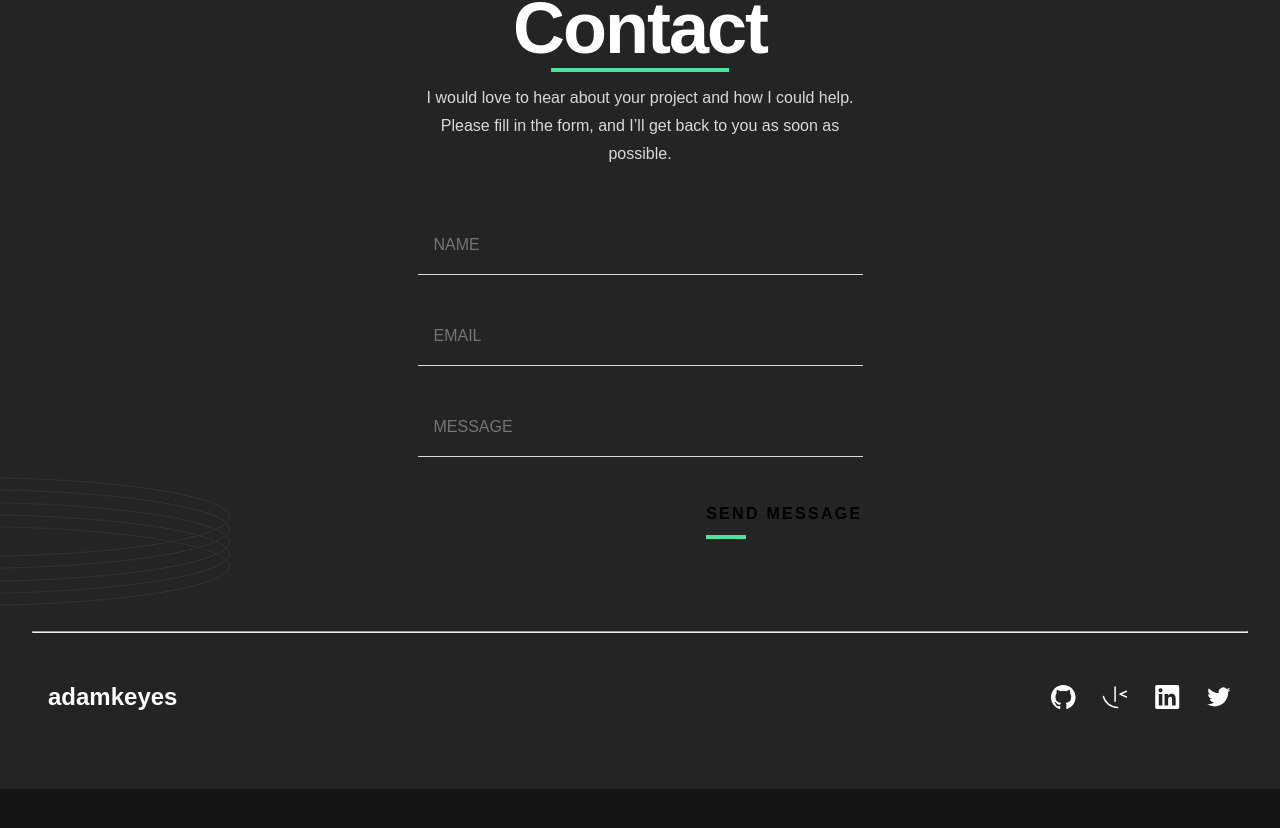
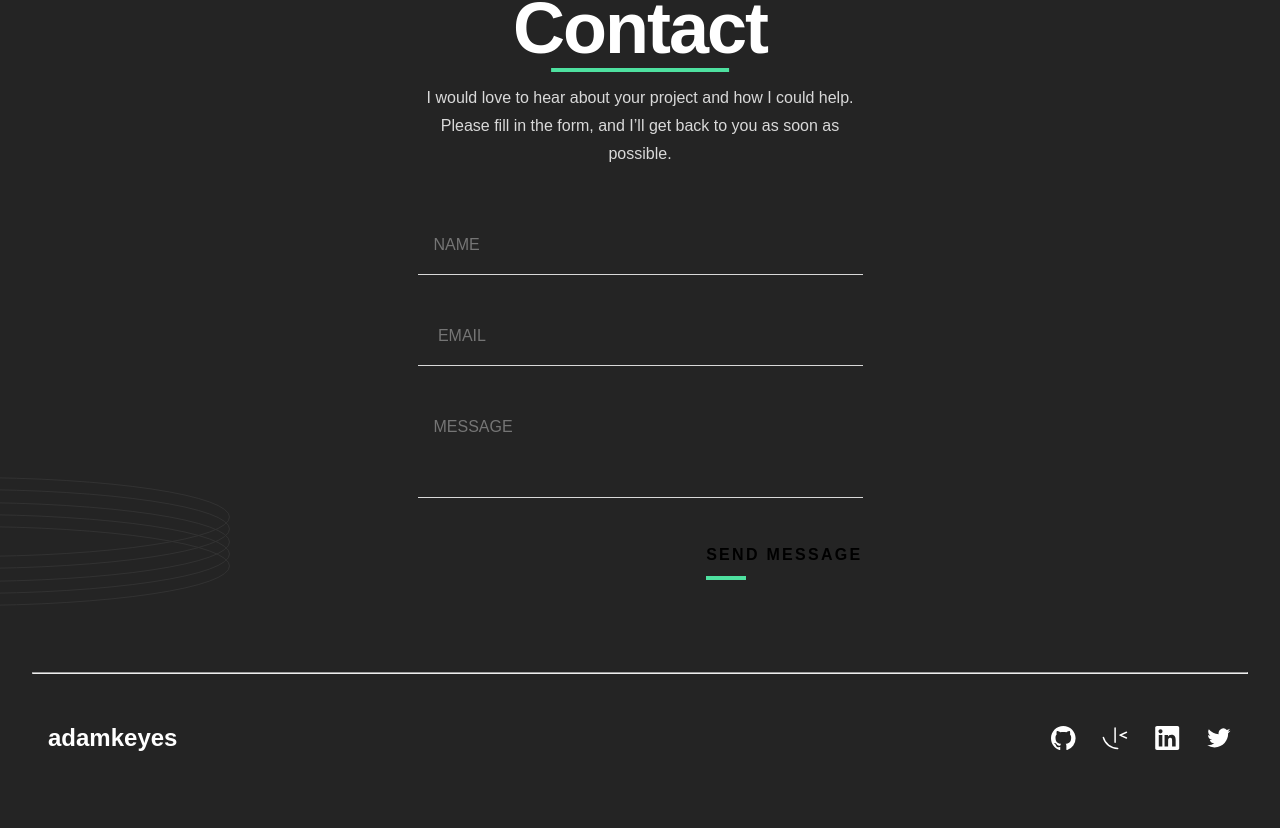
Before and after one commit to Hcmwebs/single-page-dev-portifolio, a React (Vite) app: page / in a window 1280 px wide. Shown: the part 3051-3879 px from the top of the page. Before the commit the page ends 3840 px from the top, so only its background shows below. Built offline with nearby package versions, Linux system fonts and the light colour scheme.

Commit message:
updated the functionality
Signed-off-by: Heze <64218603+Hcmwebs@users.noreply.github.com>

```diff
--- a/src/components/Form.jsx
+++ b/src/components/Form.jsx
@@ -1,6 +1,5 @@
 import React, { useState } from 'react'
-import { inputs } from '../data/Data'
-import { FormInput } from './index'
+import { CgDanger } from 'react-icons/cg'
 import {
 	StyledButton,
 	StyledForm,
@@ -9,21 +8,33 @@ import {
 } from '../styles'
 
 const Form = () => {
-	const [values, setValues] = useState({
+	const [contact, setContact] = useState({
 		name: '',
 		email: '',
 		message: '',
 	})
-	const [error, setError] = useState(false)
+	const [contacts, setContacts] = useState([])
+	const [error, setError] = useState(true)
+	const [focused, setFocused] = useState(false)
+
+	const handleFocused = () => {
+		setFocused(true)
+	}
 
 	const handleChange = (e) => {
 		const name = e.target.name
 		const value = e.target.value
+		setContact({ ...contact, [name]: value })
+	}
 
-		setValues({ ...values, [name]: value })
-	}
 	const handleSubmit = (e) => {
 		e.preventDefault()
+		if (contact.name && contact.email && contact.message) {
+			setError(false)
+			const newContact = { ...contact, id: new Date().getTime().toString() }
+			setContacts([...contacts, newContact])
+			setContact({ name: '', email: '', message: '' })
+		}
 	}
 	return (
 		<StyledFormWrapper>
@@ -37,27 +48,22 @@ const Form = () => {
 				</p>
 			</div>
 			<StyledForm onSubmit={handleSubmit}>
-				{inputs.map((input) => {
-					return (
-						<FormInput
-							key={input.id}
-							{...input}
-							values={values[input.name]}
-							onChange={handleChange}
-							error={error}
-						/>
-					)
-				})}
-
-				{/* <div className='form-group error'>
+				<div className='form-group'>
 					<input
 						type='text'
-						name='Name'
+						name='name'
 						id='name'
 						placeholder='Name'
 						aria-label='name'
+						value={contact.name}
+						onChange={handleChange}
+						onFocus={() => setFocused(true)}
+						onBlur={handleFocused}
+						focused={focused.toString()}
+						required
 					/>
-					<span className='error'>Error message </span>
+					{error && <CgDanger className='icon' />}
+					{error && <span className='error'>Please, provide a name!</span>}
 				</div>
 
 				<div className='form-group'>
@@ -68,7 +74,14 @@ const Form = () => {
 						placeholder=' Email'
 						aria-label='email'
 						required
+						value={contact.email}
+						onChange={handleChange}
+						onBlur={handleFocused}
+						onFocus={() => setFocused(true)}
+						focused={focused.toString()}
 					/>
+					{error && <CgDanger className='icon' />}
+					{error && <span className='error'>Sorry, invalid format here</span>}
 				</div>
 				<div className='form-group'>
 					<textarea
@@ -76,12 +89,31 @@ const Form = () => {
 						id='message'
 						placeholder='Message'
 						aria-label='message'
+						value={contact.message}
+						onChange={handleChange}
+						onFocus={() => contact.name === 'message' && setFocused(true)}
+						onBlur={handleFocused}
+						focused={focused.toString()}
+						required
 					/>
-				</div> */}
+					{error && <CgDanger className='icon' />}
+					{error && <span className='error'> Please how can I help?</span>}
+				</div>
 				<StyledButton type='submit' className='submit'>
 					Send message
 				</StyledButton>
 			</StyledForm>
+
+			{contacts.map((contact) => {
+				const { id, name, email, message } = contact
+				return (
+					<div key={id}>
+						<h4>{name}</h4>
+						<h5>{email}</h5>
+						<p>{message}</p>
+					</div>
+				)
+			})}
 		</StyledFormWrapper>
 	)
 }
--- a/src/styles/Form.styled.jsx
+++ b/src/styles/Form.styled.jsx
@@ -35,7 +35,7 @@ const StyledForm = styled.form`
 				font-weight: var(--medium);
 			}
 
-			&:valid ~ .success {
+			&:valid[focused='true'] {
 				border-bottom: 1px solid var(--accent);
 			}
 
```
